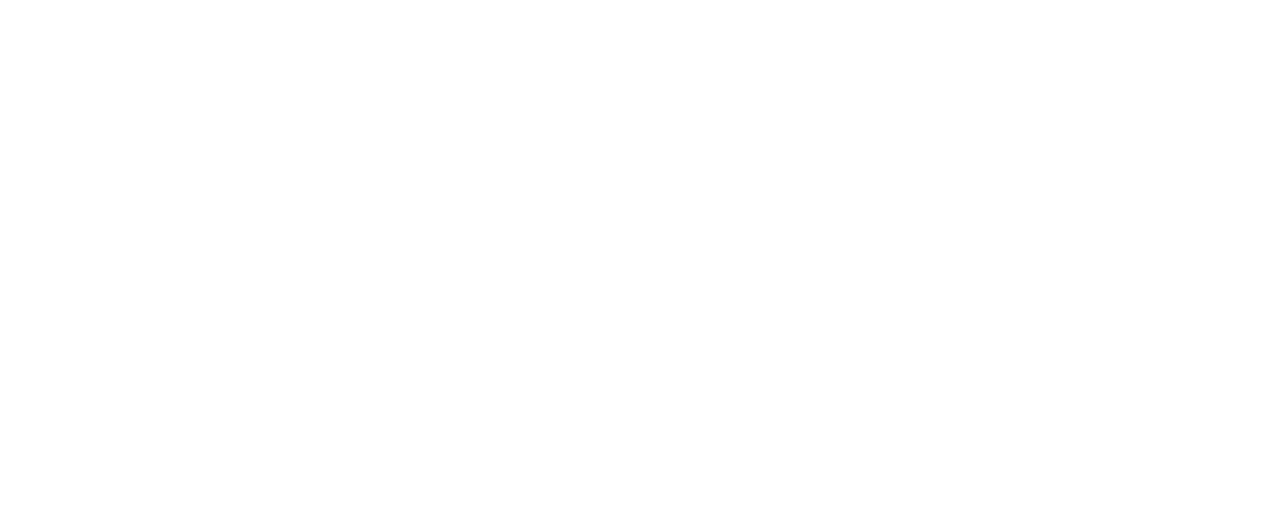
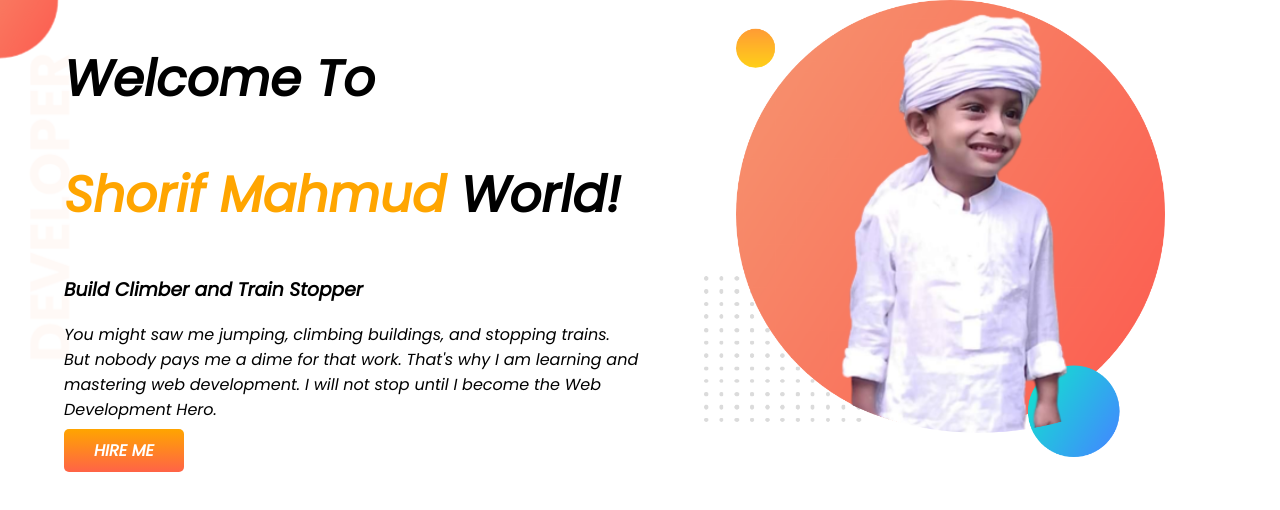
Before and after one commit to shorifmahmud/developer-portfolio, a plain HTML site: page index.html in a window 1280 px wide. Drawn offline with Linux system fonts and the light colour scheme.

Commit message:
top banner

```diff
--- a/index.html
+++ b/index.html
@@ -1,13 +1,34 @@
 <!DOCTYPE html>
 <html lang="en">
+
 <head>
     <meta charset="UTF-8">
     <meta http-equiv="X-UA-Compatible" content="IE=edge">
     <meta name="viewport" content="width=device-width, initial-scale=1.0">
     <title>Shorif Portfolio</title>
+    <link rel="preconnect" href="https://fonts.googleapis.com">
+    <link rel="preconnect" href="https://fonts.gstatic.com" crossorigin>
+    <link href="https://fonts.googleapis.com/css2?family=Poppins:ital@1&display=swap" rel="stylesheet">
     <link rel="stylesheet" href="style.css">
 </head>
+
 <body>
+    <section class="top-banner">
+        <div class="half-width">
+            <h1>Welcome To</h1>
+            <h1><span class="orange-color">Shorif Mahmud</span> World!</h1>
+            <h3>Build Climber and Train Stopper</h3>
+            <p>You might saw me jumping, climbing buildings, and stopping trains. But nobody pays me a dime for that
+                work.
+                That's why I am learning and mastering web development. I will not stop until I become the Web
+                Development
+                Hero.</p>
+            <a class="link-button" target="_blank" href="https://www.linkedin.com/feed/">HIRE ME</a>
+        </div>
+        <div class="half-width">
+            <img src="images/safwan-bg.png" alt="">
+        </div>
+    </section>
+</body>
 
-</body>
 </html>
--- a/style.css
+++ b/style.css
@@ -0,0 +1,40 @@
+body {
+    font-family: 'Poppins', sans-serif;
+    margin: 0;
+}
+
+h1 {
+    font-size: 50px;
+
+}
+
+.orange-color {
+    color: orange;
+}
+
+section {
+    display: flex;
+}
+
+.half-width {
+    width: 50%;
+    padding-left: 5%;
+}
+
+.half-width img {
+    width: 80%;
+}
+
+.link-button {
+    text-decoration: none;
+    background-image: linear-gradient(orange, tomato);
+    color: white;
+    font-weight: 700;
+    padding: 10px 30px;
+    border-radius: 5px;
+}
+
+.top-banner {
+    background-image: url(images/top-banner.png);
+    background-repeat: no-repeat;
+}
```
Also changed, not shown: images/dream-bg.png (added), images/exp-bg.png (added), images/jhankar.png (added), images/jhankar2.png (added), images/my-bg.png (added), images/my-bg2.png (added), images/safwan-bg.png (added), images/safwan01-removebg-preview.png (added), images/top-banner.png (added), 7 other files.
